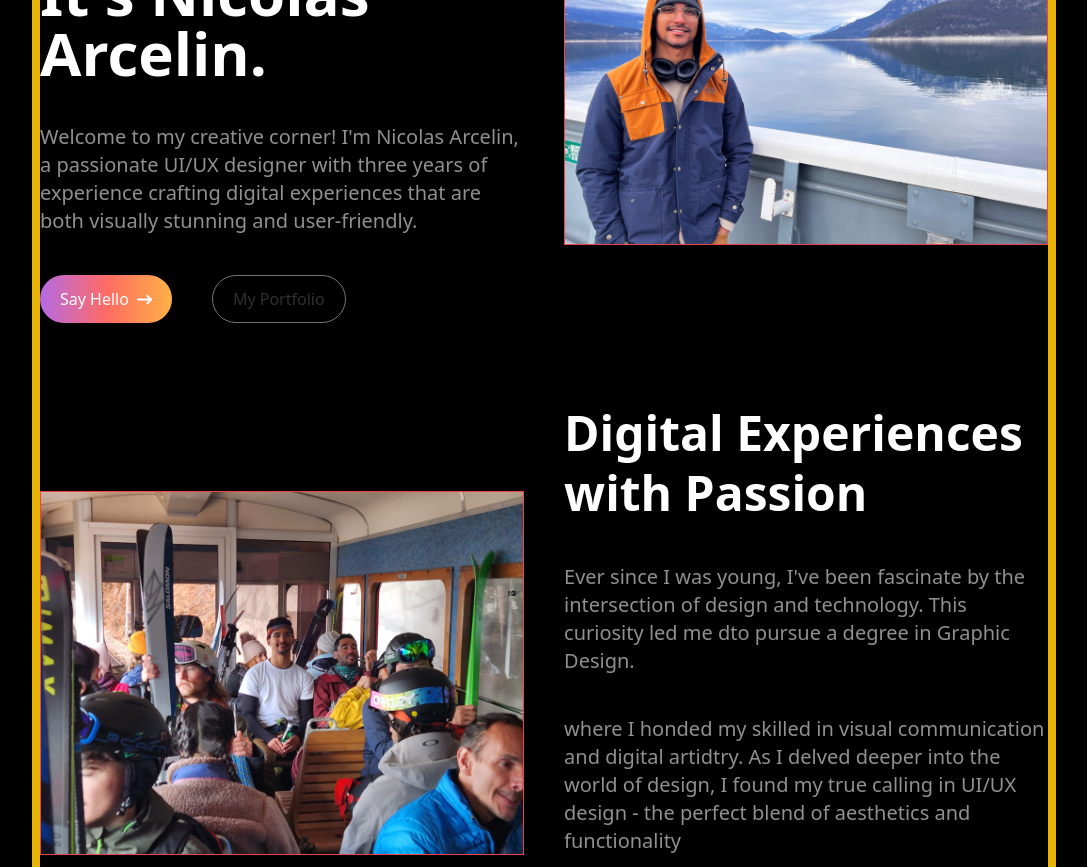
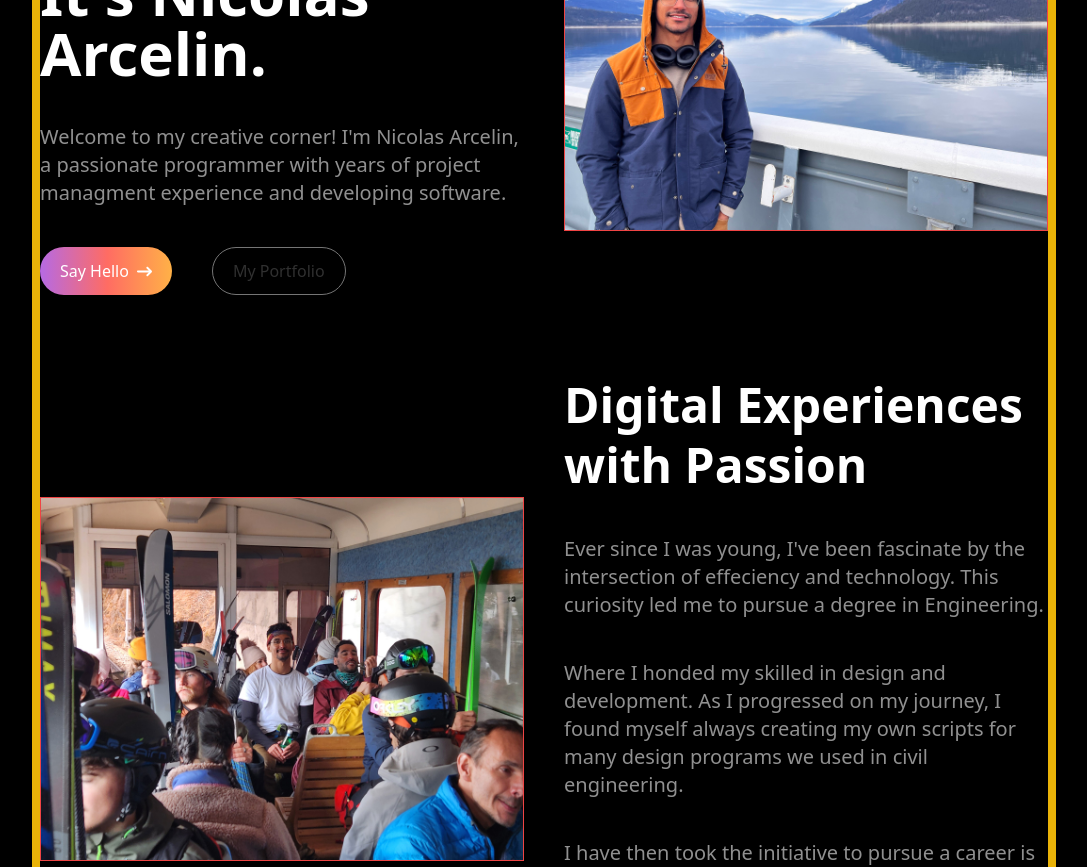
Before and after one commit to narcelin/portfolio_v2, a Next.js app: page / in a window 1280 px wide. Shown: the part 320-1187 px from the top of the page, without its empty margins (96-1183 px from the left). Built offline with nearby package versions, Linux system fonts and the light colour scheme.

Commit message:
replaced dummy text

```diff
--- a/src/app/components/sections/AboutSnippet.tsx
+++ b/src/app/components/sections/AboutSnippet.tsx
@@ -16,14 +16,16 @@ export default function AboutSnippet() {
         <MyHeader headerType={2}>Digital Experiences with Passion</MyHeader>
         <div className="text-shadow text-xl leading-">
           Ever since I was young, I&apos;ve been fascinate by the intersection
-          of design and technology. This curiosity led me dto pursue a degree in
-          Graphic Design.
+          of effeciency and technology. This curiosity led me to pursue a degree
+          in Engineering.
         </div>
         <div className="text-shadow text-xl">
-          where I honded my skilled in visual communication and digital
-          artidtry. As I delved deeper into the world of design, I found my true
-          calling in UI/UX design - the perfect blend of aesthetics and
-          functionality
+          Where I honded my skilled in design and development. As I progressed
+          on my journey, I found myself always creating my own scripts for many
+          design programs we used in civil engineering.
+        </div>
+        <div className="text-shadow text-xl">
+          I have then took the initiative to pursue a career is programming.
         </div>
         <div className="flex flex-row gap-10">
           <MyButton fancy withArrow>
--- a/src/app/components/sections/HeroSection.tsx
+++ b/src/app/components/sections/HeroSection.tsx
@@ -31,8 +31,8 @@ export default function HeroSection() {
         <MyHeader headerType={1}>It&apos;s Nicolas Arcelin.</MyHeader>
         <p className="text-shadow text-xl">
           Welcome to my creative corner! I&apos;m Nicolas Arcelin, a passionate
-          UI/UX designer with three years of experience crafting digital
-          experiences that are both visually stunning and user-friendly.
+          programmer with years of project managment experience and developing
+          software.
         </p>
         <div className="flex flex-row gap-10">
           <MyButton fancy withArrow>
--- a/src/app/page.tsx
+++ b/src/app/page.tsx
@@ -1,3 +1,5 @@
+"use client";
+
 import HeroSection from "./components/sections/HeroSection";
 import AboutSnippet from "./components/sections/AboutSnippet";
 import Showcase from "./components/sections/Showcase";
```
